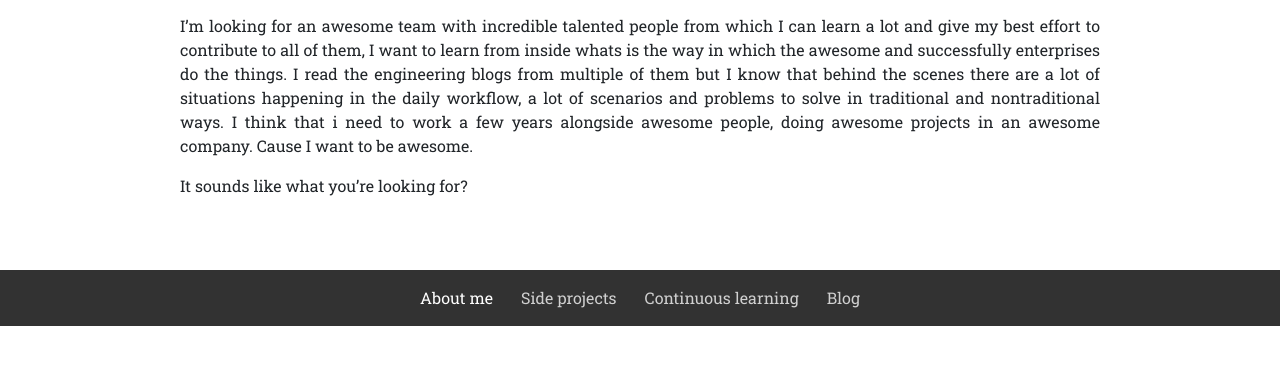
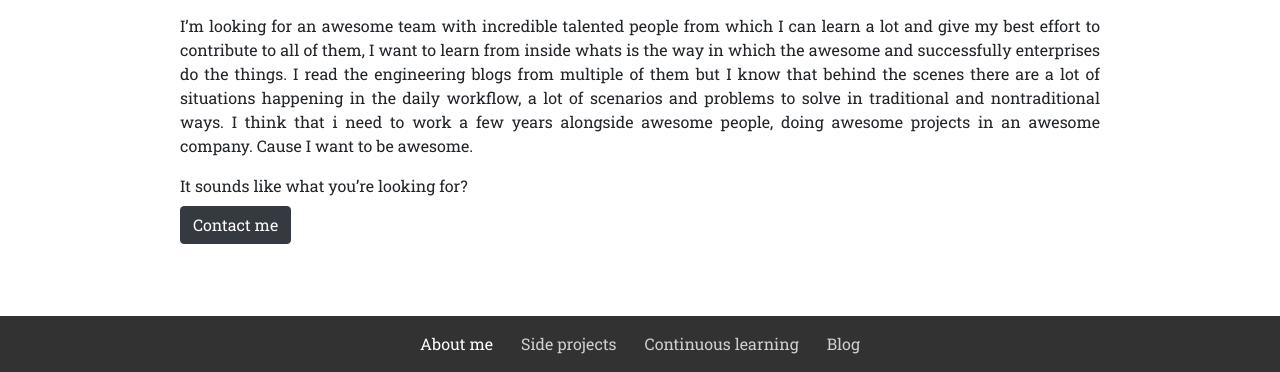
Before and after one commit to giobyte8/Website, a Django app: page / in a window 1280 px wide. Shown: the part 1372-1744 px from the top of the page. Before the commit the page ends 1698 px from the top, so only its background shows below. Run offline with Django 3.2, Linux system fonts and the light colour scheme; some libraries are stand-ins or nearby versions.

Commit message:
:rocket: Add contact button at end of career overview

```diff
--- a/website/landing/templates/index/_what_ami_looking.html
+++ b/website/landing/templates/index/_what_ami_looking.html
@@ -20,5 +20,8 @@
 </p>
 
 <p>
-  It sounds like what you’re looking for?
+  It sounds like what you’re looking for?<br/>
+  <a href="mailto:gio.aguirrea@gmail.com" class="btn btn-dark mt-2">
+    Contact me
+  </a>
 </p>
```
